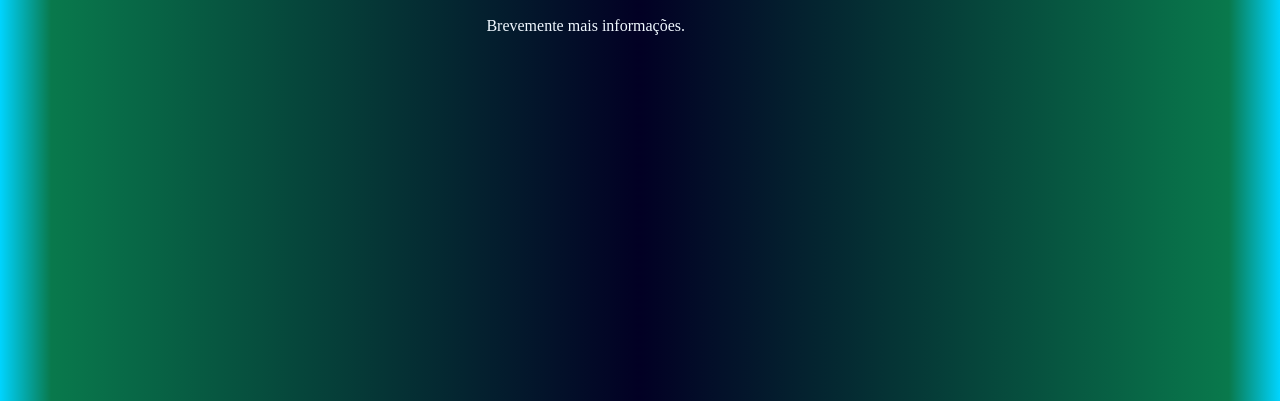
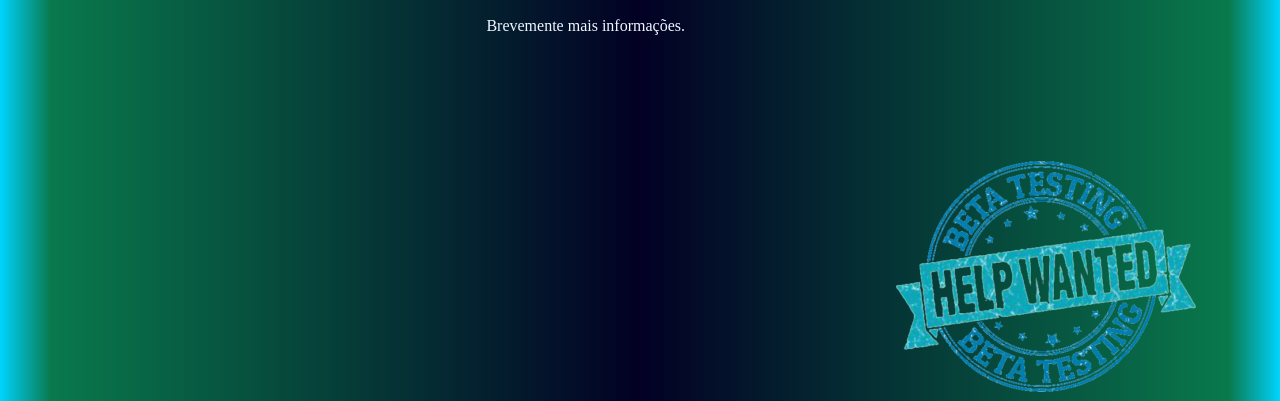
Before and after one commit to berhar/Bernardo_Ferrete_10789_web3, a plain HTML site: page index.html in a window 1280 px wide. Shown: the part 399-800 px from the top of the page. Drawn offline with Linux system fonts and the light colour scheme.

Commit message:
update beta testing
insert image

```diff
--- a/index.html
+++ b/index.html
@@ -13,5 +13,7 @@
 
     <p>Brevemente mais informações.</p>
 
+    <img src="./Images/beta.png" alt="Beta">
+
 </body>
 </html>
--- a/style.css
+++ b/style.css
@@ -16,3 +16,10 @@ p{
     top: 50%;
 left: 38%;
 }
+
+img{
+    position: absolute;
+    top: 70%;
+    left: 70%;
+
+}
```
Also changed, not shown: Images/beta.png (added).
